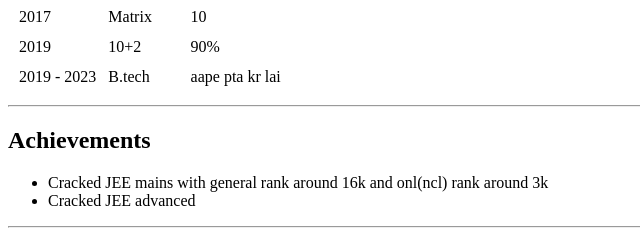
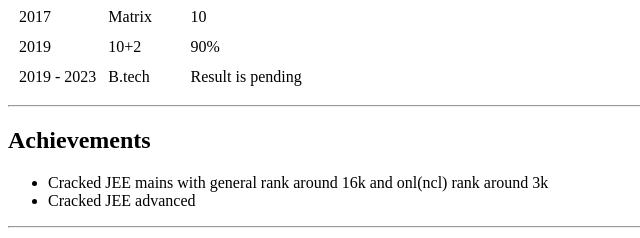
Before and after one commit to Shinigami2222/cv, a plain HTML site: page index.html in a window 1280 px wide. Shown: the part 464-702 px from the top of the page, 0-640 px from the left. Drawn offline with Linux system fonts and the light colour scheme.

Commit message:
Update index.html

```diff
--- a/index.html
+++ b/index.html
@@ -40,7 +40,7 @@
       <tr>
         <td>2019 - 2023</td>
         <td>B.tech</td>
-        <td>aape pta kr lai</td>
+        <td>Result is pending</td>
       </tr>
     </tbody>
     <tfoot>
```
